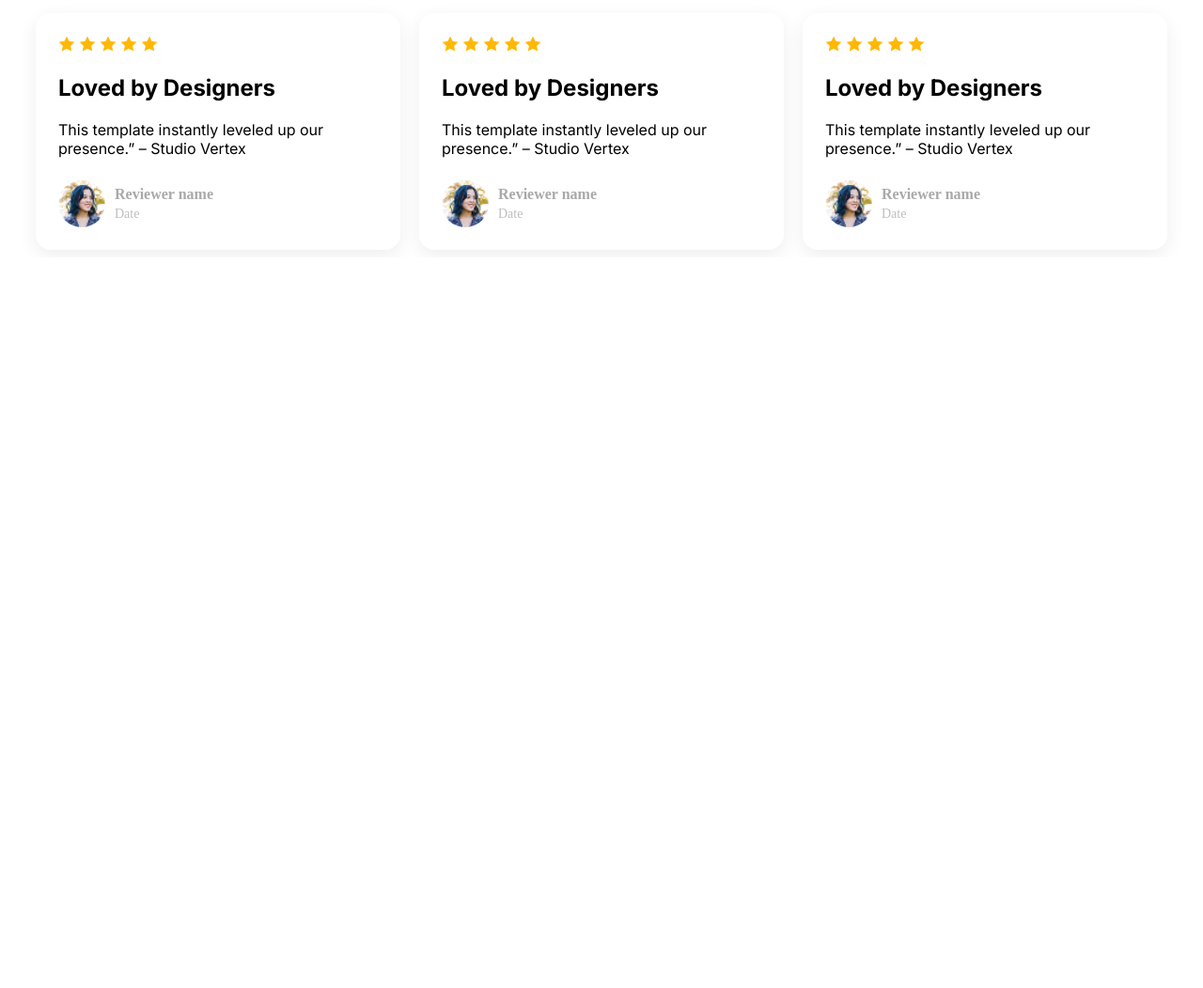
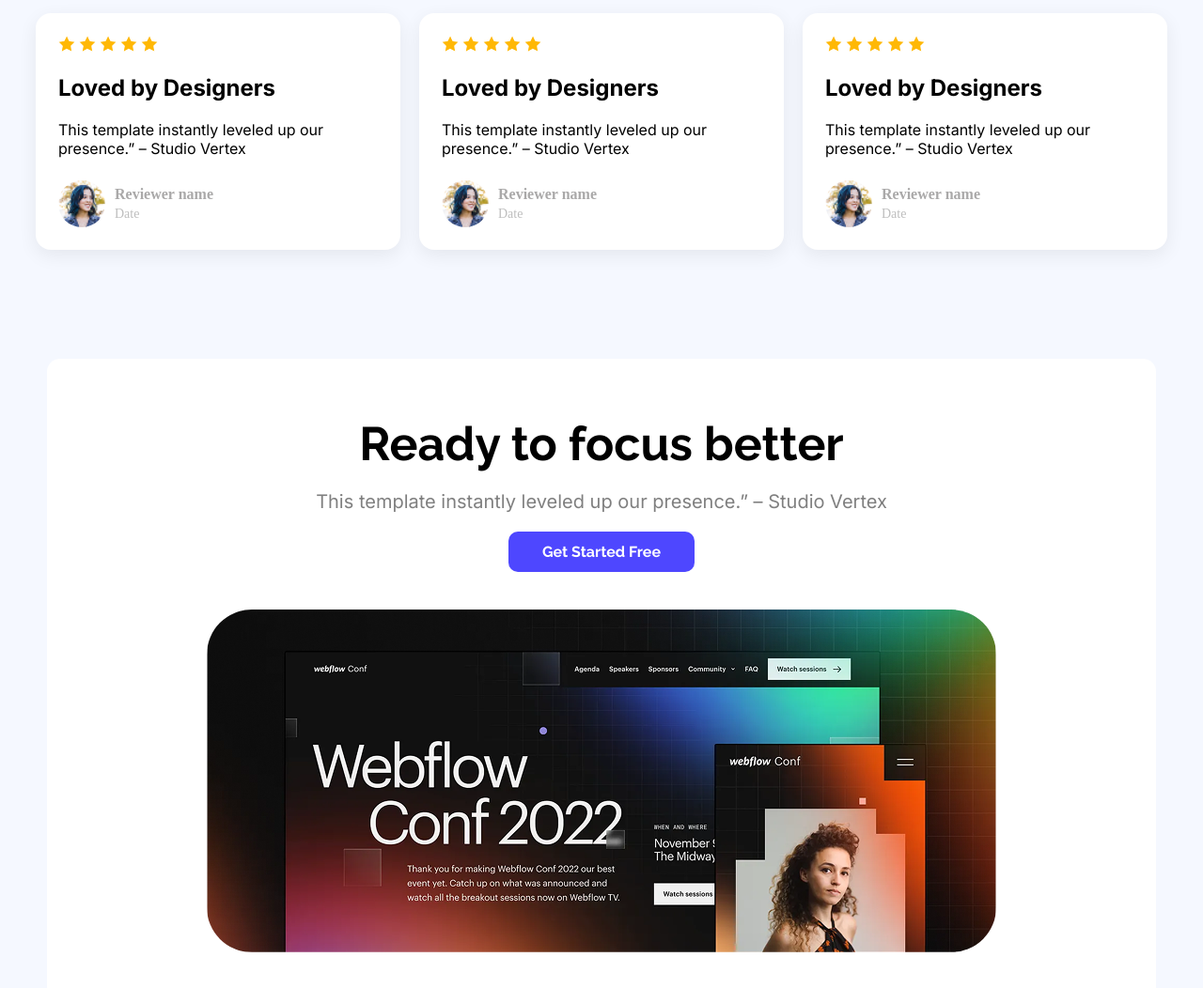
Before and after one commit to tuRjoX/landing-launchpad, a plain HTML site: page index.html in a window 1280 px wide. Shown: the part 1878-2930 px from the top of the page at 94% size. Before the commit the page ends 2152 px from the top, so only its background shows below. Drawn offline with Linux system fonts and the light colour scheme.

Commit message:
get started section added

```diff
--- a/index.html
+++ b/index.html
@@ -8,6 +8,8 @@
     <link rel="preconnect" href="https://fonts.gstatic.com" crossorigin>
     <link href="https://fonts.googleapis.com/css2?family=Inter:ital,opsz,wght@0,14..32,100..900;1,14..32,100..900&family=Raleway:ital,wght@0,100..900;1,100..900&display=swap" rel="stylesheet">
     <link rel="stylesheet" href="styles/style.css">
+    <body style="background-color:#F5F8FF;">
+
 </head>
 <body>
     <header>
@@ -100,6 +102,14 @@
                     </div>
                 </div>
         </section>
+        <section class="get-started-section">
+            <h2 class="raleway">Ready to focus better</h2>
+            <p class="inter">This template instantly leveled up our presence.” – Studio Vertex</p>
+            <div class="image-container2">
+                <button class="btn-signup raleway">Get Started Free</button>
+                <img src="Assets/wc-big.png" alt="">
+            </div>
+        </section>
     </main>
 </body>
 </html>
--- a/styles/style.css
+++ b/styles/style.css
@@ -172,3 +172,39 @@ header {
   font-size: 14px;
   margin: 4px 0 0 0;
 }
+/* Get Started Section */
+.get-started-section {
+  margin: 116px auto;
+  border-radius: 14px;
+  background-color: white;
+  width: 1140px;
+  height: 697px;
+  text-align: center;
+  padding: 20px;
+  border-radius: 14px;
+}
+.get-started-section h2 {
+  margin-bottom: 20px;
+  font-size: 50px;
+  font-weight: bold;
+  color: #000000;
+}
+.get-started-section p {
+  font-size: 20px;
+  color: rgba(0, 0, 0, 0.5);
+}
+.image-container2 {
+  text-align: center;
+  margin-top: 20px;
+  display: flex;
+  flex-direction: column;
+  align-items: center;
+  gap: 20px;
+}
+.image-container2 .btn-signup {
+  margin-bottom: 20px;
+}
+.image-container2 img {
+  width: 840px;;
+  border-radius: 48px;
+}
```
